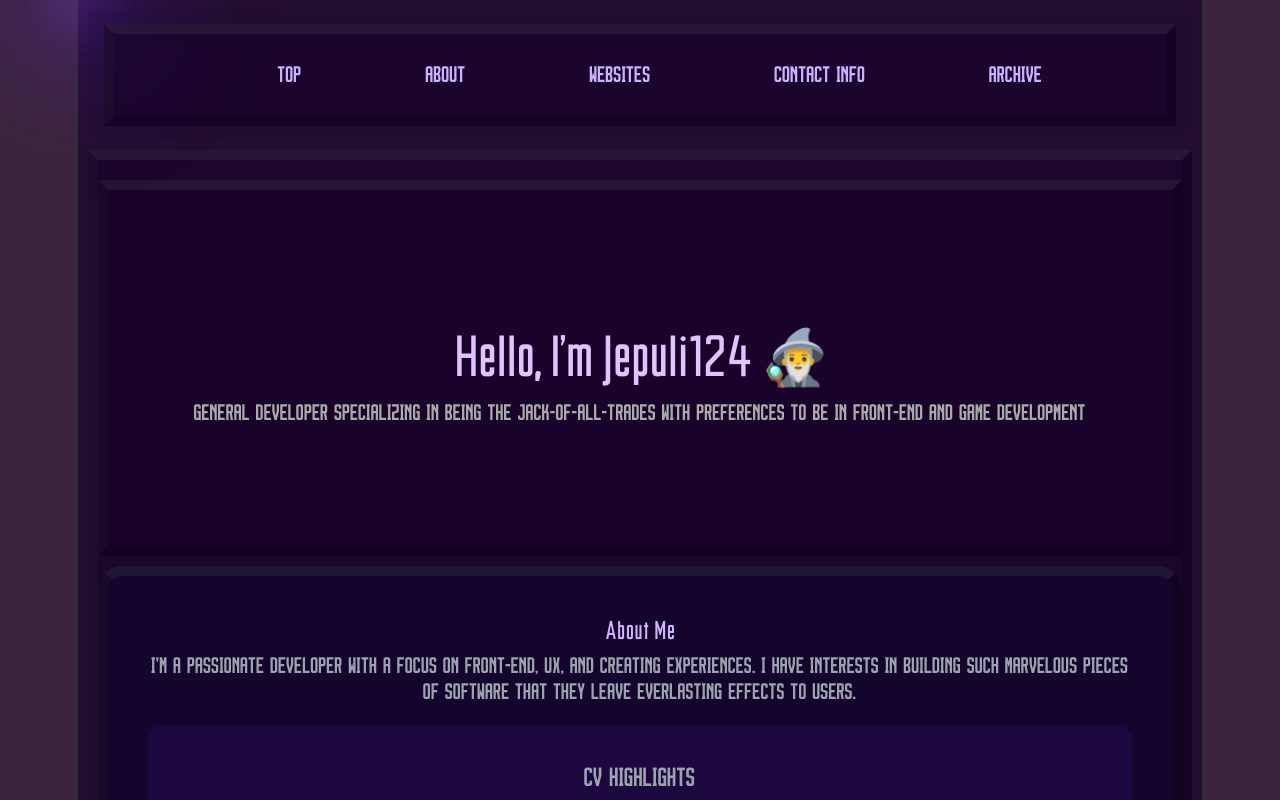
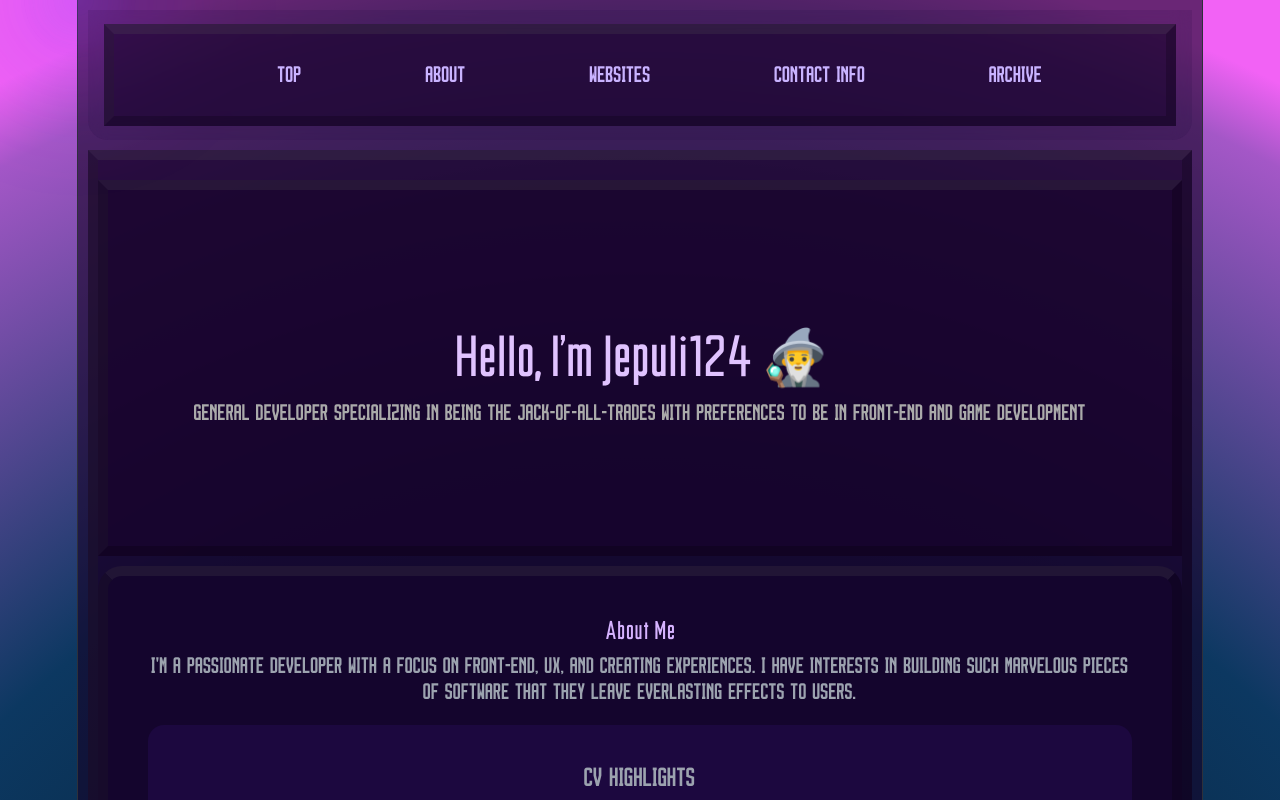
Before and after one commit to jepuli124/jepuli124.github.io, a React (Vite) app: page / in a window 1280 px wide. Shown: the top 800 px of the page. Built offline with nearby package versions, Linux system fonts and the light colour scheme.

Commit message:
Beauty update

```diff
--- a/package.json
+++ b/package.json
@@ -1,7 +1,7 @@
 {
   "name": "index",
   "private": true,
-  "version": "0.0.0",
+  "version": "1.0.0",
   "type": "module",
   "homepage": "https://jepuli124.github.io/",
   "scripts": {
--- a/src/index.css
+++ b/src/index.css
@@ -21,7 +21,8 @@
   letter-spacing: 0.18px;
   color-scheme: dark;
   color: var(--text);
-  background: var(--bg);
+  background: #061b2e;
+  background: radial-gradient(circle,rgba(6, 27, 46, 1) 20%, rgba(12, 56, 97, 1) 60%, rgba(164, 87, 199, 1) 90%, rgba(242, 98, 245, 1) 95%);
   font-synthesis: none;
   text-rendering: optimizeLegibility;
   -webkit-font-smoothing: antialiased;
```
